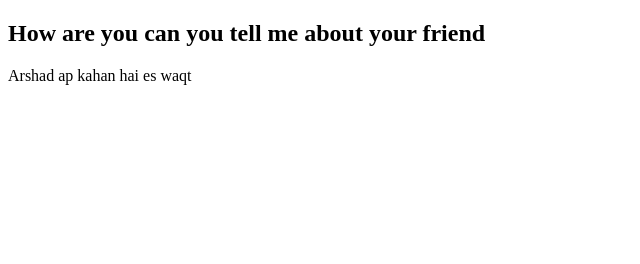
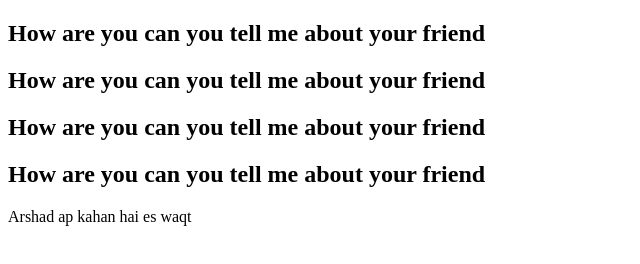
Before and after one commit to Arshad-ullah/flutter_development, a plain HTML site: page index.html in a window 1280 px wide. Shown: the whole page, without its empty margins (0-640 px from the left). Drawn offline with Linux system fonts and the light colour scheme.

Commit message:
mychanges

```diff
--- a/index.html
+++ b/index.html
@@ -9,6 +9,10 @@
 <body>
 
     <h2>How are you can you tell me about your friend</h2>
+    <h2>How are you can you tell me about your friend</h2>
+<h2>How are you can you tell me about your friend</h2>
+<h2>How are you can you tell me about your friend</h2>
+
 
 
     <p>Arshad ap kahan hai es waqt</p>
```
